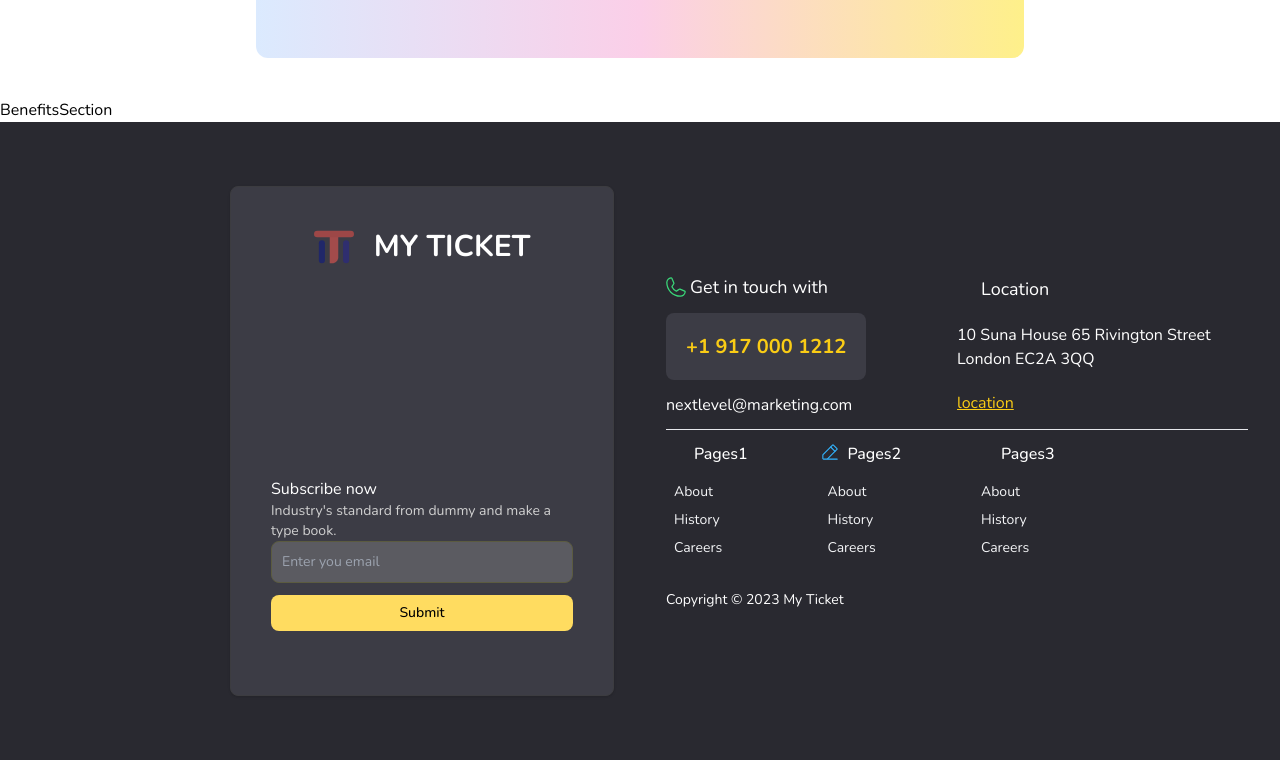
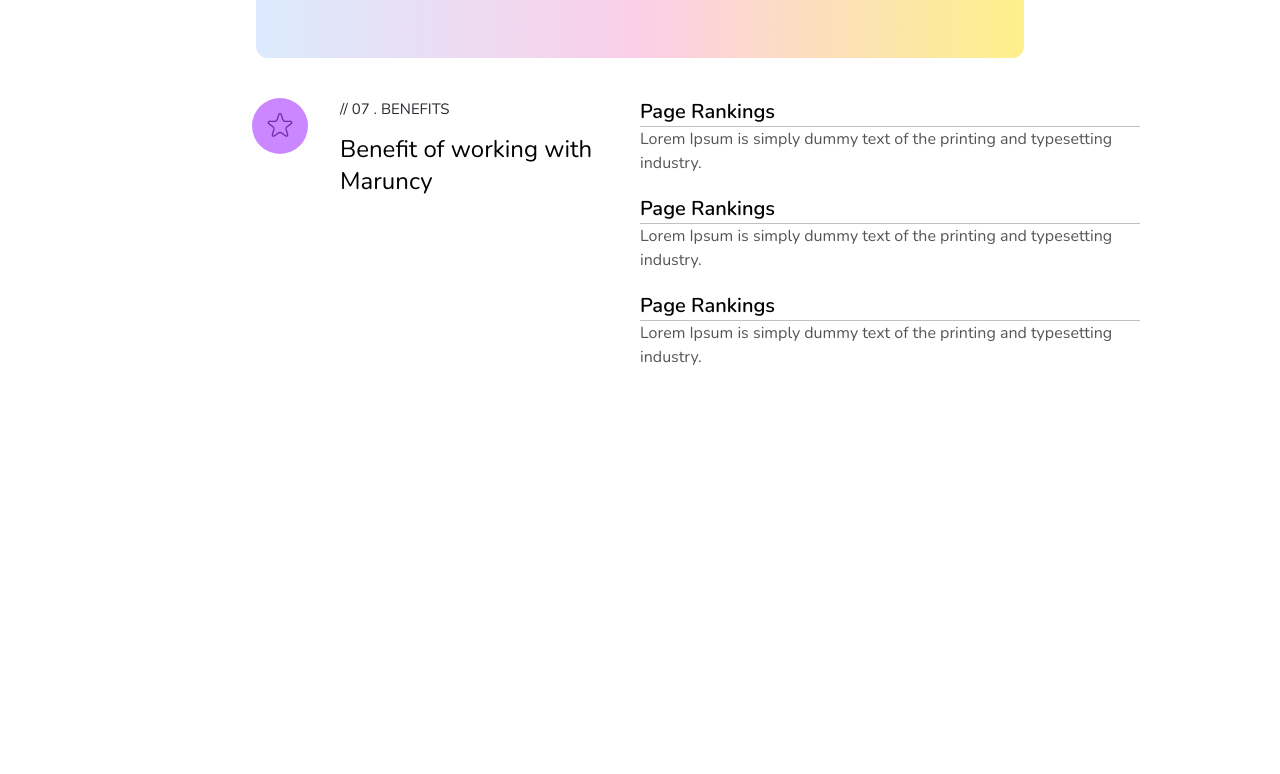
Before and after one commit to xypxzy/spa-landing, a React (Vite) app in the folder frontend/: page / in a window 1280 px wide. Shown: the part 2766-3540 px from the top of the page. Built offline with nearby package versions, Linux system fonts and the light colour scheme; some icons are missing.

Commit message:
add benefits section

```diff
--- a/frontend/src/components/BenefitsSection/BenefitsSection.tsx
+++ b/frontend/src/components/BenefitsSection/BenefitsSection.tsx
@@ -1,6 +1,37 @@
+import {ReactComponent as BenefitsIcon} from '../../assets/benefitsIcon.svg'
+import {ReactComponent as BenefitsImg} from '../../assets/benefitsImg.svg'
+
+
 const BenefitsSection = () => {
   return (
-    <div>BenefitsSection</div>
+    <section className='h-screen'>
+      <div className='container mx-auto flex px-5 md:flex-row flex-col  justify-center'>
+        <div className='w-1/2 flex flex-col items-end'>
+          <div className='flex gap-8'>
+            <BenefitsIcon className='w-14 h-14' />
+            <span className='flex flex-col gap-3'>
+              <p className='text-[15px] text-[#292930] uppercase'>// 07 . Benefits</p>
+              <h1 className='text-2xl w-[300px]'>Benefit of working with Maruncy</h1>
+            </span>
+          </div>
+        </div>
+        <div className='w-1/2 flex flex-col gap-5'>
+          <div className='w-[500px]'>
+            <h1 className='text-xl font-semibold border-b border-[#c2c1c1]'>Page Rankings</h1>
+            <p className='text-[#555]'>Lorem Ipsum is simply dummy text of the printing and typesetting industry.</p>
+          </div>
+          <div className='w-[500px]'>
+            <h1 className='text-xl font-semibold border-b border-[#c2c1c1]'>Page Rankings</h1>
+            <p className='text-[#555]'>Lorem Ipsum is simply dummy text of the printing and typesetting industry.</p>
+          </div>
+          <div className='w-[500px]'>
+            <h1 className='text-xl font-semibold border-b border-[#c2c1c1]'>Page Rankings</h1>
+            <p className='text-[#555]'>Lorem Ipsum is simply dummy text of the printing and typesetting industry.</p>
+          </div>
+        </div>
+      </div>
+    </section>
+
   )
 }
 
```
Also changed, not shown: frontend/src/assets/benefitsIcon.svg (added), 1 other file (tests, documents, lock files or other folders).
